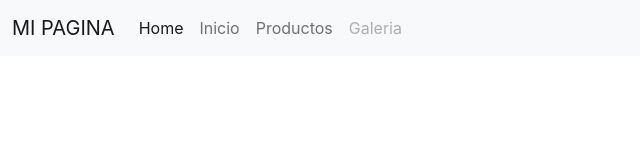
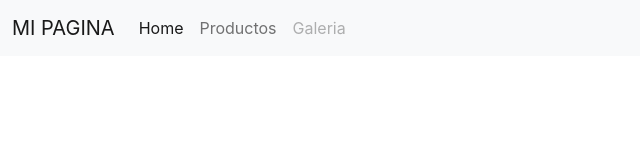
Before and after one commit to lucasfranco007/react-lucas, a React (Create React App) app: page / in a window 1280 px wide. Shown: the top 160 px of the page, without its empty margins (0-640 px from the left). Built offline with nearby package versions, Linux system fonts and the light colour scheme.

Commit message:
navbar modificado

```diff
--- a/src/components/navBar.js
+++ b/src/components/navBar.js
@@ -12,7 +12,6 @@ const navbar = () => {
     <div className="collapse navbar-collapse" id="navbarNavAltMarkup">
       <div className="navbar-nav">
         <a className="nav-link active" aria-current="page" href="#">Home</a>
-        <a className="nav-link" href="#">Inicio</a>
         <a className="nav-link" href="#">Productos</a>
         <a className="nav-link disabled">Galeria</a>
       </div>
```
